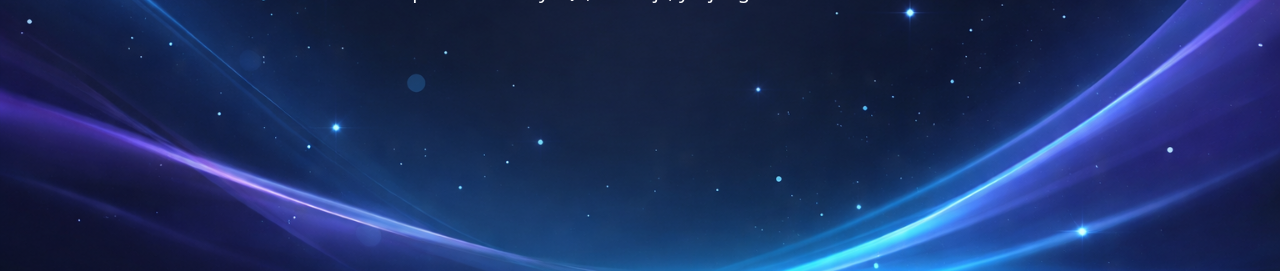
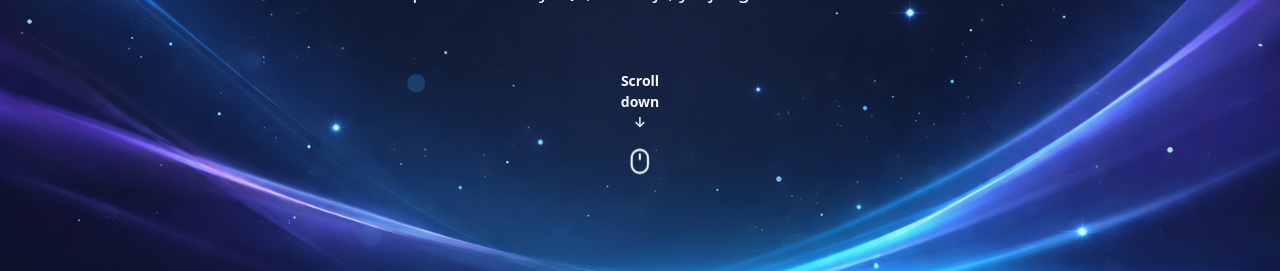
Before and after one commit to jdyeyo19/Portfolio-website, a React (Vite) app: page / in a window 1280 px wide. Shown: the part 554-825 px from the top of the page. Built offline with nearby package versions, Linux system fonts and the light colour scheme.

Commit message:
added mouse icon with animation in home component to encourage user to scroll down

```diff
--- a/src/Home/Home.jsx
+++ b/src/Home/Home.jsx
@@ -1,6 +1,7 @@
 import { useState, useEffect } from "react";
 import bgLight from "../assets/homebglight.png";
 import bgDark from "../assets/homebgdark.png";
+import { Mouse } from "lucide-react";
 
 function Home({ darkmode, englishMode }) {
   const texts = ["Soy Juan David Martinez", "Desarrollador Full Stack"];
@@ -47,7 +48,7 @@ function Home({ darkmode, englishMode }) {
     setImageLoaded(false);
     const img = new Image();
 
-    const backgroundImage  = darkmode ? bgDark : bgLight;
+    const backgroundImage = darkmode ? bgDark : bgLight;
 
     img.src = backgroundImage;
 
@@ -58,17 +59,20 @@ function Home({ darkmode, englishMode }) {
     img.onerror = () => {
       setImageLoaded(false);
     };
-
   }, [darkmode]);
 
   return (
     <section
       id="home"
-      className="container-fluid d-flex align-items-center justify-content-center text-center"
+      className="container-fluid d-flex flex-column align-items-center justify-content-center text-center"
       style={{
         minHeight: "100vh",
         backgroundSize: "cover",
-        backgroundColor: imageLoaded? undefined : darkmode ? "#0f172a":"white",
+        backgroundColor: imageLoaded
+          ? undefined
+          : darkmode
+            ? "#0f172a"
+            : "white",
         backgroundImage: imageLoaded
           ? `url(${darkmode ? bgDark : bgLight})`
           : "none",
@@ -93,6 +97,20 @@ function Home({ darkmode, englishMode }) {
           {`${englishMode ? "Specialize in" : "Especializado en"} MySQL, React js, y Django Framework.`}
         </p>
       </div>
+      <div className="position-relative">
+        <div
+          className={`position-absolute top-100 start-50 translate-middle-x mb-4 mt-5 d-flex flex-column align-items-center ${
+            darkmode ? "text-light" : "text-dark"
+          }`}
+        >
+
+          <span className="mb-2 small fw-semibold">
+            {englishMode ? "Scroll down ↓" : "Desliza ↓"}
+          </span>
+          <Mouse size={28} strokeWidth={1.8} className="scroll-mouse" />
+
+        </div>
+      </div>
     </section>
   );
 }
--- a/src/index.css
+++ b/src/index.css
@@ -46,3 +46,18 @@ main {
 #about {
   padding-top: 80px;
 }
+/*Animacion mouse*/
+.scroll-mouse {
+  animation: smoothScroll 1.8s ease-in-out infinite;
+}
+
+@keyframes smoothScroll {
+  0%,
+  100% {
+    transform: translateY(0);
+  }
+
+  50% {
+    transform: translateY(10px);
+  }
+}
```
